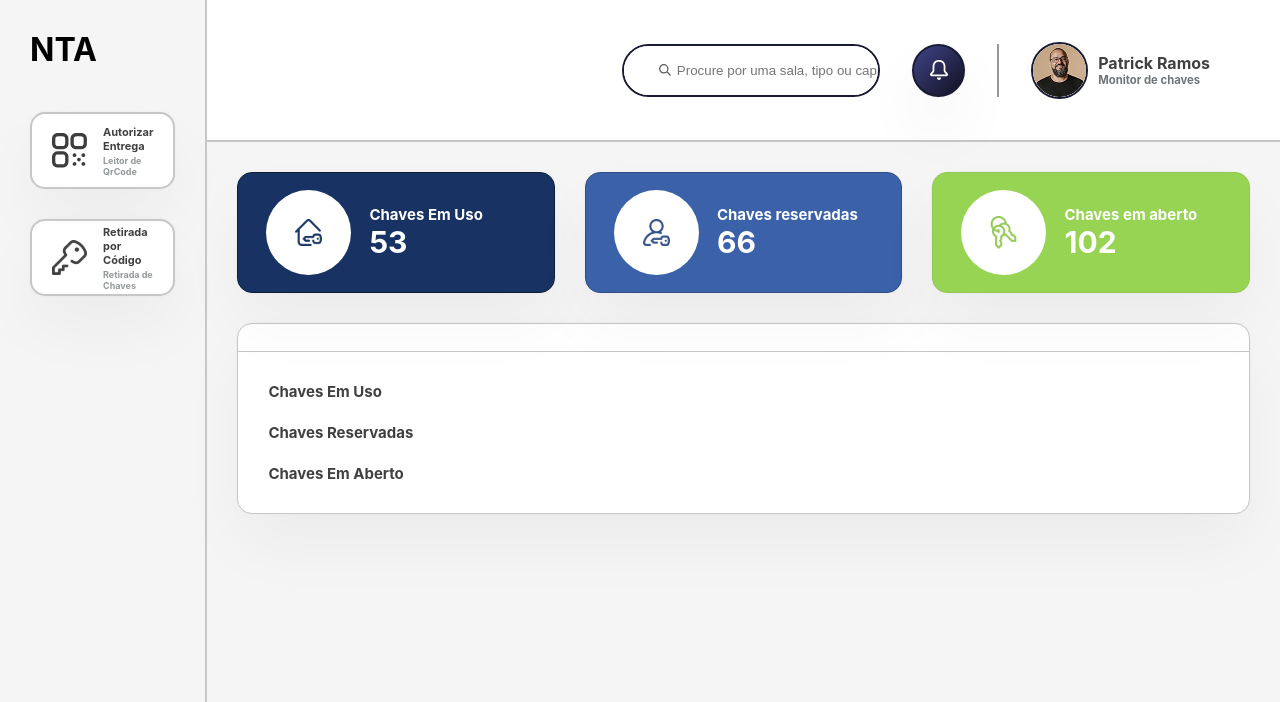
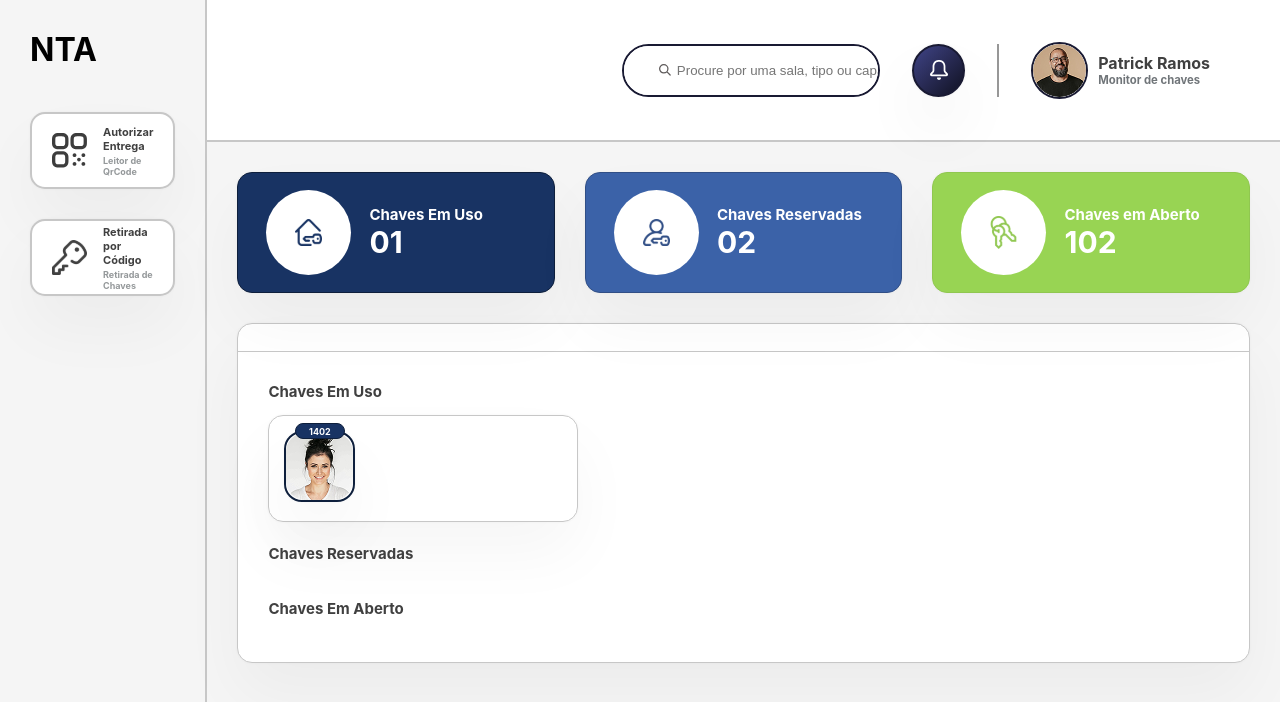
Before and after one commit to netoodev/nta-app, a React (Create React App) app: page / in a window 1280 px wide. Shown: the top 702 px of the page. Built offline with nearby package versions, Linux system fonts and the light colour scheme.

Commit message:
Seções de chaves + Card do usuário

```diff
--- a/src/App.css
+++ b/src/App.css
@@ -64,4 +64,6 @@
   font-size: 15px;
   font-weight: bold;
   color: var(--light-black);
+
+  margin-bottom: 14px;
 }
--- a/src/App.js
+++ b/src/App.js
@@ -6,6 +6,7 @@ import profilePic from './img/profile-pic.jpg';
 import keyUseIc from './img/key-use-ic.svg';
 import reservedKeyIc from './img/reserved-key-ic.svg';
 import openKeyIc from './img/open-key-ic.svg';
+import KeyCard from './components/KeyCard/keyCard';
 
 function App() {
   const infoCardBlue = {
@@ -33,16 +34,16 @@ function App() {
         <Header name='Patrick Ramos' function='Monitor de chaves' img={profilePic}/>
         <div className='content'>
           <div className='infocard-wrapper'>
-            <InfoCard img={keyUseIc} style={infoCardBlue} title="Chaves Em Uso" number="53"/>
-            <InfoCard img={reservedKeyIc} style={infoCardPurple} title="Chaves reservadas" number="66"/>
-            <InfoCard img={openKeyIc} style={infoCardGreen} title="Chaves em aberto" number="102"/>
+            <InfoCard img={keyUseIc} style={infoCardBlue} title="Chaves Em Uso" number="01"/>
+            <InfoCard img={reservedKeyIc} style={infoCardPurple} title="Chaves Reservadas" number="02"/>
+            <InfoCard img={openKeyIc} style={infoCardGreen} title="Chaves em Aberto" number="102"/>
           </div>
           <div className="keys-content">
             <div className='top-divider'></div>
             <div className='keys-content-wrapper'>
               <div className='keys-content-section'>
                   <h4 className='keys-content-section-title'>Chaves Em Uso</h4>
-
+                  <KeyCard/>
               </div>
               <div className='keys-content-section'>
                   <h4 className='keys-content-section-title'>Chaves Reservadas</h4>
--- /dev/null
+++ b/src/components/KeyCard/keyCard.css
@@ -0,0 +1,48 @@
+.keycard {
+    width: 310px;
+    min-height: 104px;
+
+    border: 1px solid var(--dark-gray);
+    border-radius: 15px;
+
+    box-shadow: 0px 0px 2px 1px #00000005, 0px 32px 64px #0000000a;
+
+    display: flex;
+    align-items: center;
+
+    padding: 15px;
+}
+
+.key-user{
+    position: relative;
+}
+
+.key-user > .user-class {
+    width: 50px;
+    height: 16px;
+
+    background-color: var(--blue);
+    border: 1px solid var(--dark-blue);
+    border-radius: 23.5px;
+
+    display: flex;
+    justify-content: center;
+    align-items: center;
+
+    position: absolute;
+    top: 0;
+    left: 50%;
+    transform: translate(-50%, -50%)
+}
+
+.key-user > .user-class > p {
+    font-size: 9px;
+    font-weight: 700;
+    color: var(--white);
+}
+
+.key-user > img {
+    border: 2px solid var(--dark-blue);
+    border-radius: 18px;
+    box-shadow: 0px 0px 2px 1px #00000005, 0px 32px 64px #0000000a;
+}
--- /dev/null
+++ b/src/components/KeyCard/keyCard.js
@@ -0,0 +1,18 @@
+import React from 'react';
+import './keyCard.css';
+import docenteProfilePic from '../../img/docente-profile-pic.png';
+
+
+const KeyCard = (props) => (
+    <div className='keycard'>
+        <div className='key-user'>
+            <div className='user-class'><p>1402</p></div>
+            <img src={docenteProfilePic} alt=''></img>
+        </div>
+        <div className='key-user-info'>
+
+        </div>
+    </div>
+);
+
+export default KeyCard;
--- a/src/index.css
+++ b/src/index.css
@@ -7,6 +7,8 @@
   --light-gray: #94989A;
   --light-black: #404040;
   --dark-purple: #191A33;
+  --dark-blue: #0E1F3C;
+  --blue: #183363;
 }
 
 * {
```
Also changed, not shown: src/img/docente-profile-pic.png (added).
